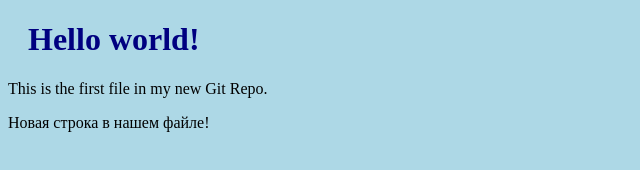
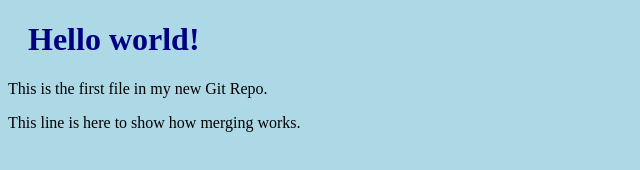
Before and after one commit to Nurseit-dev/teat-repo, a plain HTML site: page index.html in a window 1280 px wide. Shown: the whole page, without its empty margins (0-640 px from the left). Drawn offline with Linux system fonts and the light colour scheme.

Commit message:
updated index.html with emergency fix

```diff
--- a/index.html
+++ b/index.html
@@ -8,7 +8,7 @@
 
 <h1>Hello world!</h1>
 <p>This is the first file in my new Git Repo.</p>
-<p>Новая строка в нашем файле!</p>
+<p>This line is here to show how merging works.</p>
 
 </body>
 </html>
```
